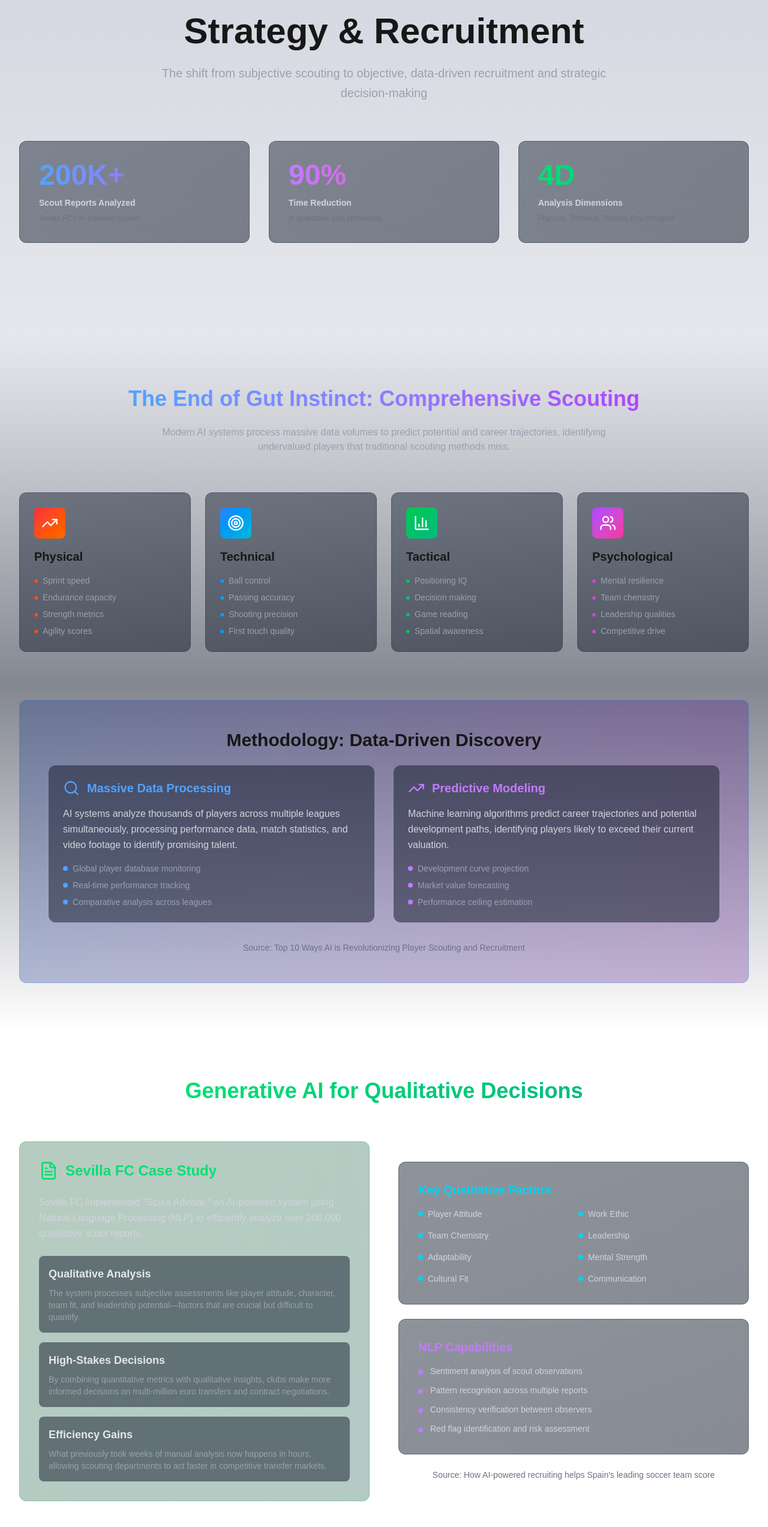
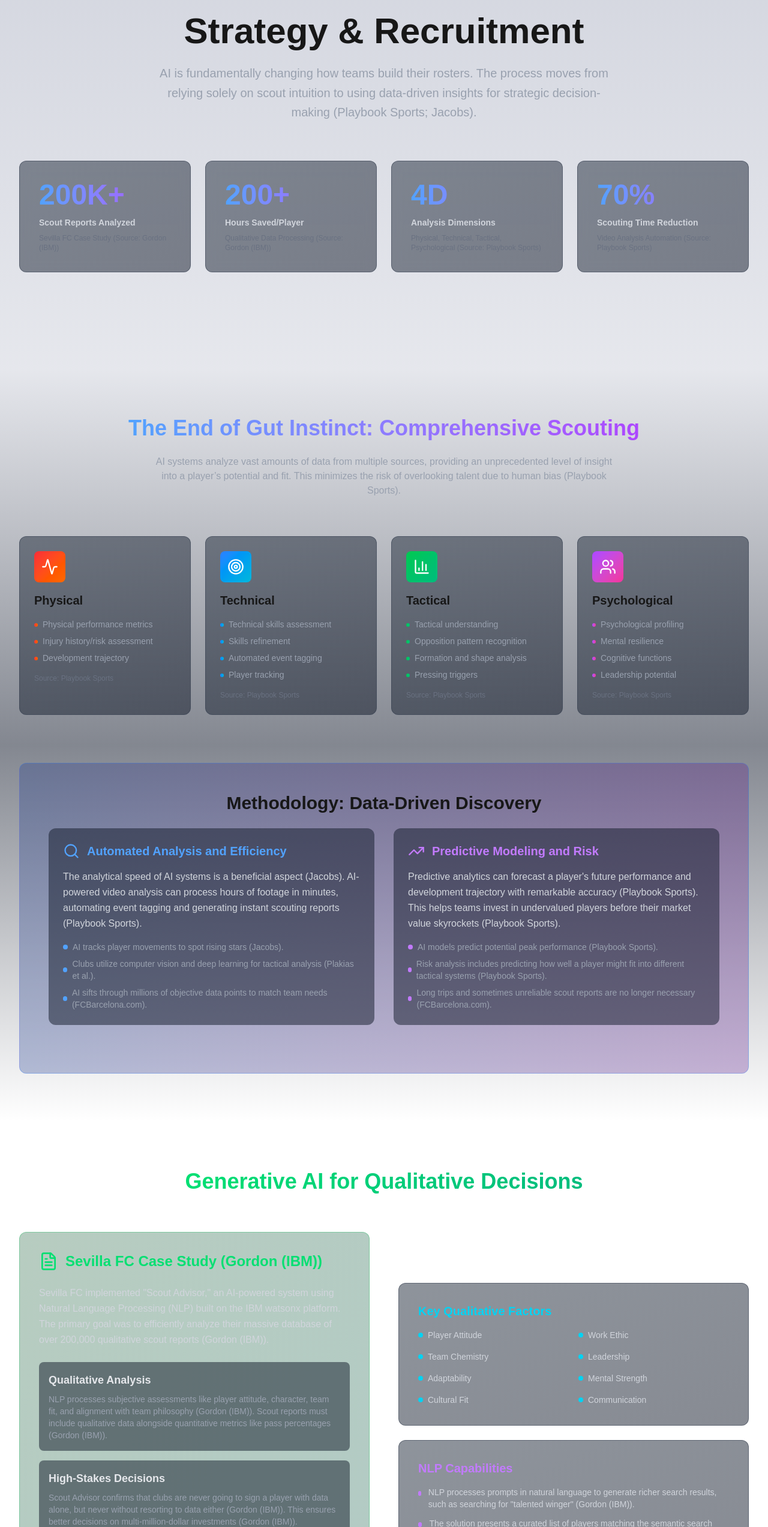
Before and after one commit to msallou/english-final, a Next.js app: page /strategy in a window 1280 px wide. Shown: the part 200-2746 px from the top of the page at 60% size. Built offline with nearby package versions, Linux system fonts and the light colour scheme.

Commit message:
worked on strategy page

```diff
--- a/app/strategy/page.tsx
+++ b/app/strategy/page.tsx
@@ -1,31 +1,38 @@
-import { Users, Search, TrendingUp, DollarSign, Target, FileText, BarChart3 } from 'lucide-react';
+import { Users, Search, TrendingUp, DollarSign, Target, FileText, BarChart3, Activity } from 'lucide-react';
 
 const Strategy = () => {
+  // Mapping Source names to be used in the JSX (matching your annotated bibliography)
+  const sourceMapping = {
+    IBM: "Gordon (IBM)", // Source 4
+    Playbook: "Playbook Sports", // Source 5
+    Plakias: "Plakias et al.", // Source 8
+    Jacobs: "Jacobs", // Source 1
+    FCB: "FCBarcelona.com", // Source 6
+    Munoz: "Munoz-Macho et al.", // Source 7
+  };
+
+  // STAT BLOCK DATA
+  const statData = [
+    // Source 4: Sevilla FC had over 200,000 reports
+    { value: '200K+', label: 'Scout Reports Analyzed', sublabel: 'Sevilla FC Case Study', source: sourceMapping.IBM, color: 'from-blue-400 to-purple-500' },
+    // Source 4: Qualitative analysis was previously 200-300 hours per player for 40 reports. NLPs drastically reduce this time (efficiency gain).
+    { value: '200+', label: 'Hours Saved/Player', sublabel: 'Qualitative Data Processing', source: sourceMapping.IBM, color: 'from-purple-440 to-pink-500' },
+    // Source 5: AI fundamentally changes scouting from basic statistics.
+    { value: '4D', label: 'Analysis Dimensions', sublabel: 'Physical, Technical, Tactical, Psychological', source: sourceMapping.Playbook, color: 'from-green-400 to-emerald-500' },
+    // Source 5: Mentions reducing scouting time by up to 70% in academies.
+    { value: '70%', label: 'Scouting Time Reduction', sublabel: 'Video Analysis Automation', source: sourceMapping.Playbook, color: 'from-cyan-400 to-blue-500' },
+  ];
+
+  // SCOUTING DIMENSIONS (Synthesized from multiple sources, predominantly Playbook)
   const scoutingDimensions = [
-    {
-      icon: Activity,
-      title: 'Physical',
-      metrics: ['Sprint speed', 'Endurance capacity', 'Strength metrics', 'Agility scores'],
-      color: 'from-red-500 to-orange-500',
-    },
-    {
-      icon: Target,
-      title: 'Technical',
-      metrics: ['Ball control', 'Passing accuracy', 'Shooting precision', 'First touch quality'],
-      color: 'from-blue-500 to-cyan-500',
-    },
-    {
-      icon: BarChart3,
-      title: 'Tactical',
-      metrics: ['Positioning IQ', 'Decision making', 'Game reading', 'Spatial awareness'],
-      color: 'from-green-500 to-emerald-500',
-    },
-    {
-      icon: Users,
-      title: 'Psychological',
-      metrics: ['Mental resilience', 'Team chemistry', 'Leadership qualities', 'Competitive drive'],
-      color: 'from-purple-500 to-pink-500',
-    },
+    // Source 5: Physical performance metrics
+    { icon: Activity, title: 'Physical', metrics: ['Physical performance metrics', 'Injury history/risk assessment', 'Development trajectory'], color: 'from-red-500 to-orange-500' },
+    // Source 5: Technical skills assessment
+    { icon: Target, title: 'Technical', metrics: ['Technical skills assessment', 'Skills refinement', 'Automated event tagging', 'Player tracking'], color: 'from-blue-500 to-cyan-500' },
+    // Source 5: Tactical understanding, Opposition pattern recognition
+    { icon: BarChart3, title: 'Tactical', metrics: ['Tactical understanding', 'Opposition pattern recognition', 'Formation and shape analysis', 'Pressing triggers'], color: 'from-green-500 to-emerald-500' },
+    // Source 5: Psychological profiling, Mental resilience
+    { icon: Users, title: 'Psychological', metrics: ['Psychological profiling', 'Mental resilience', 'Cognitive functions', 'Leadership potential'], color: 'from-purple-500 to-pink-500' },
   ];
 
   return (
@@ -45,34 +52,23 @@ const Strategy = () => {
             </h1>
 
             <p className="text-xl text-gray-400 max-w-3xl mx-auto leading-relaxed">
-              The shift from subjective scouting to objective, data-driven recruitment and strategic decision-making
+              AI is fundamentally changing how teams build their rosters. The process moves from relying solely on scout intuition to using data-driven insights for strategic decision-making (Playbook Sports; Jacobs).
             </p>
           </div>
 
-          <div className="grid md:grid-cols-3 gap-8 mb-20">
-            <div className="bg-linear-to-br from-gray-800/50 to-gray-900/50 backdrop-blur-sm rounded-xl p-8 border border-gray-700/50 hover:border-blue-500/50 transition-all duration-500 hover:scale-105">
-              <div className="text-5xl font-bold bg-linear-to-r from-blue-400 to-purple-500 bg-clip-text text-transparent mb-3">
-                200K+
+          <div className="grid md:grid-cols-4 gap-6 mb-20">
+            {statData.map((stat, index) => (
+              <div
+                key={stat.label}
+                className="bg-linear-to-br from-gray-800/50 to-gray-900/50 backdrop-blur-sm rounded-xl p-8 border border-gray-700/50 hover:border-blue-500/50 transition-all duration-500 hover:scale-105"
+              >
+                <div className="text-5xl font-bold bg-linear-to-r from-blue-400 to-purple-500 bg-clip-text text-transparent mb-3">
+                  {stat.value}
+                </div>
+                <div className="text-sm font-semibold text-gray-300 mb-2">{stat.label}</div>
+                <div className="text-xs text-gray-500">{stat.sublabel} (Source: {stat.source})</div>
               </div>
-              <div className="text-sm font-semibold text-gray-300 mb-2">Scout Reports Analyzed</div>
-              <div className="text-xs text-gray-500">Sevilla FC&apos;s AI-powered system</div>
-            </div>
-
-            <div className="bg-linear-to-br from-gray-800/50 to-gray-900/50 backdrop-blur-sm rounded-xl p-8 border border-gray-700/50 hover:border-purple-500/50 transition-all duration-500 hover:scale-105">
-              <div className="text-5xl font-bold bg-linear-to-r from-purple-400 to-pink-500 bg-clip-text text-transparent mb-3">
-                90%
-              </div>
-              <div className="text-sm font-semibold text-gray-300 mb-2">Time Reduction</div>
-              <div className="text-xs text-gray-500">In qualitative data processing</div>
-            </div>
-
-            <div className="bg-linear-to-br from-gray-800/50 to-gray-900/50 backdrop-blur-sm rounded-xl p-8 border border-gray-700/50 hover:border-green-500/50 transition-all duration-500 hover:scale-105">
-              <div className="text-5xl font-bold bg-linear-to-r from-green-400 to-emerald-500 bg-clip-text text-transparent mb-3">
-                4D
-              </div>
-              <div className="text-sm font-semibold text-gray-300 mb-2">Analysis Dimensions</div>
-              <div className="text-xs text-gray-500">Physical, Technical, Tactical, Psychological</div>
-            </div>
+            ))}
           </div>
         </div>
       </section>
@@ -86,8 +82,7 @@ const Strategy = () => {
               </span>
             </h2>
             <p className="text-gray-400 text-center max-w-3xl mx-auto">
-              Modern AI systems process massive data volumes to predict potential and career trajectories, identifying
-              undervalued players that traditional scouting methods miss.
+              AI systems analyze vast amounts of data from multiple sources, providing an unprecedented level of insight into a player’s potential and fit. This minimizes the risk of overlooking talent due to human bias (Playbook Sports).
             </p>
           </div>
 
@@ -114,6 +109,7 @@ const Strategy = () => {
                       </li>
                     ))}
                   </ul>
+                  <div className="text-xs text-gray-500 mt-4">Source: {sourceMapping.Playbook}</div>
                 </div>
               );
             })}
@@ -126,24 +122,23 @@ const Strategy = () => {
               <div className="bg-gray-900/50 rounded-xl p-6">
                 <div className="flex items-center space-x-3 mb-4">
                   <Search className="text-blue-400" size={28} />
-                  <h4 className="text-xl font-bold text-blue-400">Massive Data Processing</h4>
+                  <h4 className="text-xl font-bold text-blue-400">Automated Analysis and Efficiency</h4>
                 </div>
                 <p className="text-gray-300 leading-relaxed mb-4">
-                  AI systems analyze thousands of players across multiple leagues simultaneously, processing performance
-                  data, match statistics, and video footage to identify promising talent.
+                  The analytical speed of AI systems is a beneficial aspect (Jacobs). AI-powered video analysis can process hours of footage in minutes, automating event tagging and generating instant scouting reports (Playbook Sports).
                 </p>
                 <div className="space-y-2 text-sm">
                   <div className="flex items-center space-x-2 text-gray-400">
                     <div className="w-2 h-2 rounded-full bg-blue-400" />
-                    <span>Global player database monitoring</span>
+                    <span>AI tracks player movements to spot rising stars (Jacobs).</span>
                   </div>
                   <div className="flex items-center space-x-2 text-gray-400">
                     <div className="w-2 h-2 rounded-full bg-blue-400" />
-                    <span>Real-time performance tracking</span>
+                    <span>Clubs utilize computer vision and deep learning for tactical analysis (Plakias et al.).</span>
                   </div>
                   <div className="flex items-center space-x-2 text-gray-400">
                     <div className="w-2 h-2 rounded-full bg-blue-400" />
-                    <span>Comparative analysis across leagues</span>
+                    <span>AI sifts through millions of objective data points to match team needs (FCBarcelona.com).</span>
                   </div>
                 </div>
               </div>
@@ -151,31 +146,26 @@ const Strategy = () => {
               <div className="bg-gray-900/50 rounded-xl p-6">
                 <div className="flex items-center space-x-3 mb-4">
                   <TrendingUp className="text-purple-400" size={28} />
-                  <h4 className="text-xl font-bold text-purple-400">Predictive Modeling</h4>
+                  <h4 className="text-xl font-bold text-purple-400">Predictive Modeling and Risk</h4>
                 </div>
                 <p className="text-gray-300 leading-relaxed mb-4">
-                  Machine learning algorithms predict career trajectories and potential development paths, identifying
-                  players likely to exceed their current valuation.
+                  Predictive analytics can forecast a player&apos;s future performance and development trajectory with remarkable accuracy (Playbook Sports). This helps teams invest in undervalued players before their market value skyrockets (Playbook Sports).
                 </p>
                 <div className="space-y-2 text-sm">
                   <div className="flex items-center space-x-2 text-gray-400">
                     <div className="w-2 h-2 rounded-full bg-purple-400" />
-                    <span>Development curve projection</span>
+                    <span>AI models predict potential peak performance (Playbook Sports).</span>
                   </div>
                   <div className="flex items-center space-x-2 text-gray-400">
                     <div className="w-2 h-2 rounded-full bg-purple-400" />
-                    <span>Market value forecasting</span>
+                    <span>Risk analysis includes predicting how well a player might fit into different tactical systems (Playbook Sports).</span>
                   </div>
                   <div className="flex items-center space-x-2 text-gray-400">
                     <div className="w-2 h-2 rounded-full bg-purple-400" />
-                    <span>Performance ceiling estimation</span>
+                    <span>Long trips and sometimes unreliable scout reports are no longer necessary (FCBarcelona.com).</span>
                   </div>
                 </div>
               </div>
-            </div>
-
-            <div className="text-center text-sm text-gray-500">
-              Source: Top 10 Ways AI is Revolutionizing Player Scouting and Recruitment
             </div>
           </div>
         </div>
@@ -196,36 +186,32 @@ const Strategy = () => {
               <div className="bg-linear-to-br from-green-900/30 to-emerald-900/30 border border-green-500/30 rounded-xl p-8">
                 <div className="flex items-center space-x-3 mb-6">
                   <FileText className="text-green-400" size={32} />
-                  <h3 className="text-2xl font-bold text-green-400">Sevilla FC Case Study</h3>
+                  <h3 className="text-2xl font-bold text-green-400">Sevilla FC Case Study ({sourceMapping.IBM})</h3>
                 </div>
 
                 <p className="text-gray-300 leading-relaxed mb-6">
-                  Sevilla FC implemented &quot;Scout Advisor,&quot; an AI-powered system using Natural Language Processing (NLP)
-                  to efficiently analyze over 200,000 qualitative scout reports.
+                  Sevilla FC implemented &quot;Scout Advisor,&quot; an AI-powered system using Natural Language Processing (NLP) built on the IBM watsonx platform. The primary goal was to efficiently analyze their massive database of over 200,000 qualitative scout reports (Gordon (IBM)).
                 </p>
 
                 <div className="space-y-4">
                   <div className="bg-gray-900/50 rounded-lg p-4">
                     <div className="text-lg font-semibold text-gray-200 mb-2">Qualitative Analysis</div>
                     <p className="text-gray-400 text-sm">
-                      The system processes subjective assessments like player attitude, character, team fit, and
-                      leadership potential—factors that are crucial but difficult to quantify.
+                      NLP processes subjective assessments like player attitude, character, team fit, and alignment with team philosophy (Gordon (IBM)). Scout reports must include qualitative data alongside quantitative metrics like pass percentages (Gordon (IBM)).
                     </p>
                   </div>
 
                   <div className="bg-gray-900/50 rounded-lg p-4">
                     <div className="text-lg font-semibold text-gray-200 mb-2">High-Stakes Decisions</div>
                     <p className="text-gray-400 text-sm">
-                      By combining quantitative metrics with qualitative insights, clubs make more informed decisions on
-                      multi-million euro transfers and contract negotiations.
+                      Scout Advisor confirms that clubs are never going to sign a player with data alone, but never without resorting to data either (Gordon (IBM)). This ensures better decisions on multi-million-dollar investments (Gordon (IBM)).
                     </p>
                   </div>
 
                   <div className="bg-gray-900/50 rounded-lg p-4">
                     <div className="text-lg font-semibold text-gray-200 mb-2">Efficiency Gains</div>
                     <p className="text-gray-400 text-sm">
-                      What previously took weeks of manual analysis now happens in hours, allowing scouting departments
-                      to act faster in competitive transfer markets.
+                      The process of extracting qualitative information was previously much slower than accessing quantitative data (Gordon (IBM)). The AI solves the &quot;avalanche of paperwork&quot; that plagued the club (Gordon (IBM)).
                     </p>
                   </div>
                 </div>
@@ -260,26 +246,18 @@ const Strategy = () => {
                   <li className="flex items-start space-x-3">
                     <div className="w-2 h-2 rounded-full bg-purple-400 mt-2" />
                     <span className="text-gray-300 text-sm">
-                      Sentiment analysis of scout observations
+                      NLP processes prompts in natural language to generate richer search results, such as searching for &quot;talented winger&quot; (Gordon (IBM)).
                     </span>
                   </li>
                   <li className="flex items-start space-x-3">
                     <div className="w-2 h-2 rounded-full bg-purple-400 mt-2" />
-                    <span className="text-gray-300 text-sm">Pattern recognition across multiple reports</span>
+                    <span className="text-gray-300 text-sm">The solution presents a curated list of players matching the semantic search criteria (Gordon (IBM)).</span>
                   </li>
                   <li className="flex items-start space-x-3">
                     <div className="w-2 h-2 rounded-full bg-purple-400 mt-2" />
-                    <span className="text-gray-300 text-sm">Consistency verification between observers</span>
-                  </li>
-                  <li className="flex items-start space-x-3">
-                    <div className="w-2 h-2 rounded-full bg-purple-400 mt-2" />
-                    <span className="text-gray-300 text-sm">Red flag identification and risk assessment</span>
+                    <span className="text-gray-300 text-sm">The NLP system uses semantic language to provide richer search results (Gordon (IBM)).</span>
                   </li>
                 </ul>
-              </div>
-
-              <div className="text-sm text-gray-500 text-center">
-                Source: How AI-powered recruiting helps Spain&apos;s leading soccer team score
               </div>
             </div>
           </div>
@@ -288,8 +266,7 @@ const Strategy = () => {
             <h2 className="text-3xl font-bold mb-6 text-center">Financial Optimization</h2>
 
             <p className="text-gray-300 text-center mb-8 max-w-3xl mx-auto leading-relaxed">
-              AI informs the business side of player acquisition through predictive models for transfer market analysis,
-              contract valuation, and return on investment maximization.
+              AI informs the business side of player acquisition, helping clubs maximize their budget and avoid costly mistakes in the transfer market (Playbook Sports).
             </p>
 
             <div className="grid md:grid-cols-3 gap-6">
@@ -299,7 +276,7 @@ const Strategy = () => {
                 </div>
                 <h4 className="text-lg font-bold text-center mb-3 text-yellow-400">Transfer Market Analysis</h4>
                 <p className="text-sm text-gray-400 text-center">
-                  Predictive models assess fair market value and identify undervalued assets in the transfer market
+                  Advanced algorithms can predict how a player&apos;s value might change over time, helping clubs decide the optimal time to buy, sell, or renew contracts (Playbook Sports).
                 </p>
               </div>
 
@@ -309,7 +286,7 @@ const Strategy = () => {
                 </div>
                 <h4 className="text-lg font-bold text-center mb-3 text-orange-400">Contract Valuation</h4>
                 <p className="text-sm text-gray-400 text-center">
-                  Data-driven assessment of player worth ensures competitive yet financially sustainable contract offers
+                  Data-driven assessment of player worth ensures competitive yet financially sustainable contract offers, ensuring better return on investment (ROI) for acquisitions (Playbook Sports).
                 </p>
               </div>
 
@@ -317,9 +294,9 @@ const Strategy = () => {
                 <div className="flex justify-center mb-4">
                   <TrendingUp className="text-red-400" size={40} />
                 </div>
-                <h4 className="text-lg font-bold text-center mb-3 text-red-400">ROI Maximization</h4>
+                <h4 className="text-lg font-bold text-center mb-3 text-red-400">Global Talent Mapping</h4>
                 <p className="text-sm text-gray-400 text-center">
-                  Strategic player acquisition balances immediate performance needs with long-term financial returns
+                  AI helps optimize scouting resources by identifying undervalued talent markets and regions most likely to produce compatible players (Playbook Sports). This replaces the long trips previously undertaken (FCBarcelona.com).
                 </p>
               </div>
             </div>
@@ -330,6 +307,4 @@ const Strategy = () => {
   );
 };
 
-const Activity = TrendingUp;
-
 export default Strategy;
```
